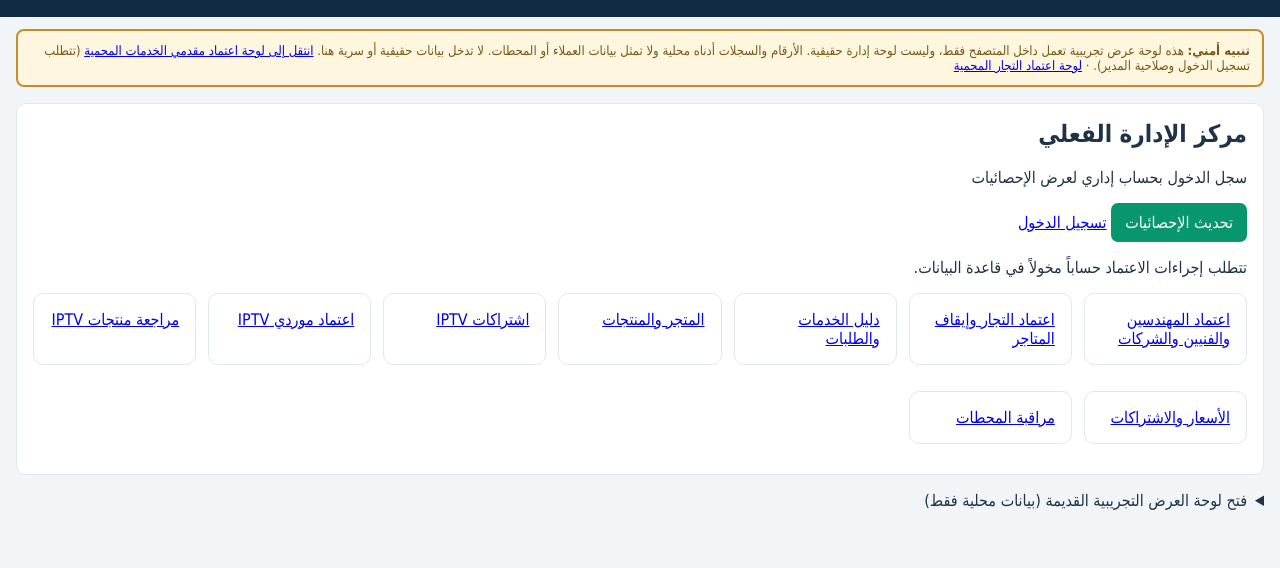
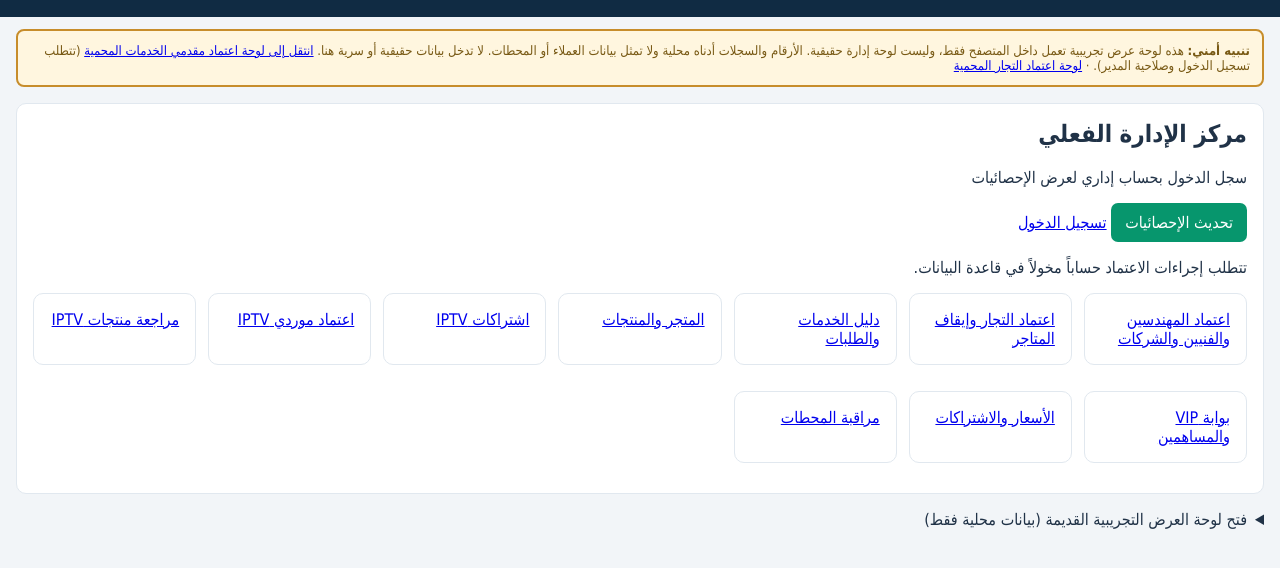
Before and after one commit to ahmedshbeta176-star/global-energy-technology, a plain HTML site: page admin.html in a window 1280 px wide. Shown: the part 72-640 px from the top of the page. Drawn offline with nearby package versions, Linux system fonts and the light colour scheme.

Commit message:
Link VIP contributor portal across platform

```diff
--- a/admin.html
+++ b/admin.html
@@ -51,7 +51,7 @@ main{padding:13px}
 </header>
 
 <div class="notice" style="margin:12px 16px;border:2px solid #c78d2b"><strong>تنبيه أمني:</strong> هذه لوحة عرض تجريبية تعمل داخل المتصفح فقط، وليست لوحة إدارة حقيقية. الأرقام والسجلات أدناه محلية ولا تمثل بيانات العملاء أو المحطات. لا تدخل بيانات حقيقية أو سرية هنا. <a href="service-reviews.html">انتقل إلى لوحة اعتماد مقدمي الخدمات المحمية</a> (تتطلب تسجيل الدخول وصلاحية المدير). · <a href="shop-reviews.html">لوحة اعتماد التجار المحمية</a></div>
-<section class="panel" style="margin:16px"><h2>مركز الإدارة الفعلي</h2><p id="liveStatus" role="status">جار التحقق من الحساب...</p><div id="liveStats" class="cards"></div><button class="action" id="refreshLive">تحديث الإحصائيات</button> <a href="login.html">تسجيل الدخول</a><p>تتطلب إجراءات الاعتماد حساباً مخولاً في قاعدة البيانات.</p><div class="cards"><a class="card" href="service-reviews.html">اعتماد المهندسين والفنيين والشركات</a><a class="card" href="shop-reviews.html">اعتماد التجار وإيقاف المتاجر</a><a class="card" href="services.html">دليل الخدمات والطلبات</a><a class="card" href="store.html">المتجر والمنتجات</a><a class="card" href="digital-market.html">اشتراكات IPTV</a><a class="card" href="digital-vendor-review.html">اعتماد موردي IPTV</a><a class="card" href="digital-vendor-products-review.html">مراجعة منتجات IPTV</a><a class="card" href="pricing.html">الأسعار والاشتراكات</a><a class="card" href="monitoring.html">مراقبة المحطات</a></div></section><details style="margin:16px"><summary>فتح لوحة العرض التجريبية القديمة (بيانات محلية فقط)</summary><div class="layout">
+<section class="panel" style="margin:16px"><h2>مركز الإدارة الفعلي</h2><p id="liveStatus" role="status">جار التحقق من الحساب...</p><div id="liveStats" class="cards"></div><button class="action" id="refreshLive">تحديث الإحصائيات</button> <a href="login.html">تسجيل الدخول</a><p>تتطلب إجراءات الاعتماد حساباً مخولاً في قاعدة البيانات.</p><div class="cards"><a class="card" href="service-reviews.html">اعتماد المهندسين والفنيين والشركات</a><a class="card" href="shop-reviews.html">اعتماد التجار وإيقاف المتاجر</a><a class="card" href="services.html">دليل الخدمات والطلبات</a><a class="card" href="store.html">المتجر والمنتجات</a><a class="card" href="digital-market.html">اشتراكات IPTV</a><a class="card" href="digital-vendor-review.html">اعتماد موردي IPTV</a><a class="card" href="digital-vendor-products-review.html">مراجعة منتجات IPTV</a><a class="card" href="vip.html">بوابة VIP والمساهمين</a><a class="card" href="pricing.html">الأسعار والاشتراكات</a><a class="card" href="monitoring.html">مراقبة المحطات</a></div></section><details style="margin:16px"><summary>فتح لوحة العرض التجريبية القديمة (بيانات محلية فقط)</summary><div class="layout">
 <nav id="menu">
  <button class="active" data-page="dashboard">🏠 الرئيسية</button>
  <button data-page="users">👥 المستخدمون</button>
```
